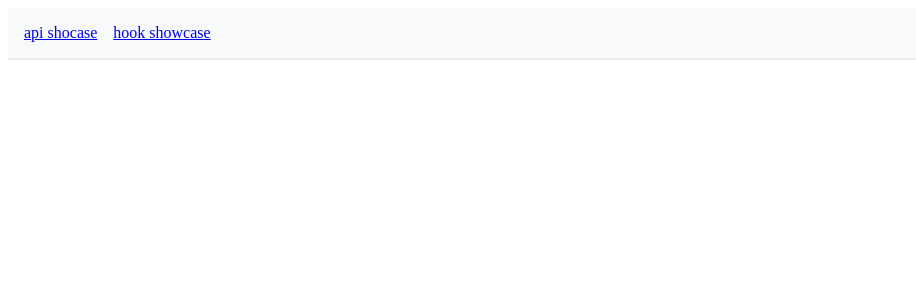
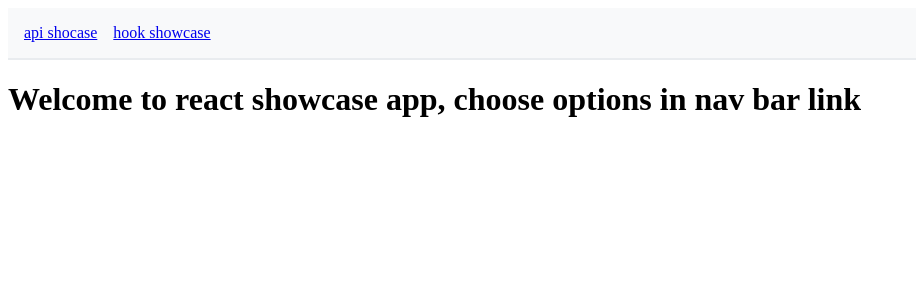
Before and after one commit to MarioDErrico-Gellify/react_axios_redux_next, a React (Create React App) app: page /one in a window 1280 px wide. Shown: the top 300 px of the page, without its empty margins (0-916 px from the left). Built offline with nearby package versions, Linux system fonts and the light colour scheme.

Commit message:
added cooment, clear code, improove quality

```diff
--- a/src/pages/pageone.tsx
+++ b/src/pages/pageone.tsx
@@ -1,6 +1,12 @@
 import Navigation from "../components/navigation";
 //this is a referral page, this show only navigation menu
 function pageOne() {
-  return <Navigation></Navigation>;
+  return (
+    <>
+      {/*this component show only landing page, consits in navigation component*/}
+      <Navigation></Navigation>
+      <h1>Welcome to react showcase app, choose options in nav bar link</h1>
+    </>
+  );
 }
 export default pageOne;
```
